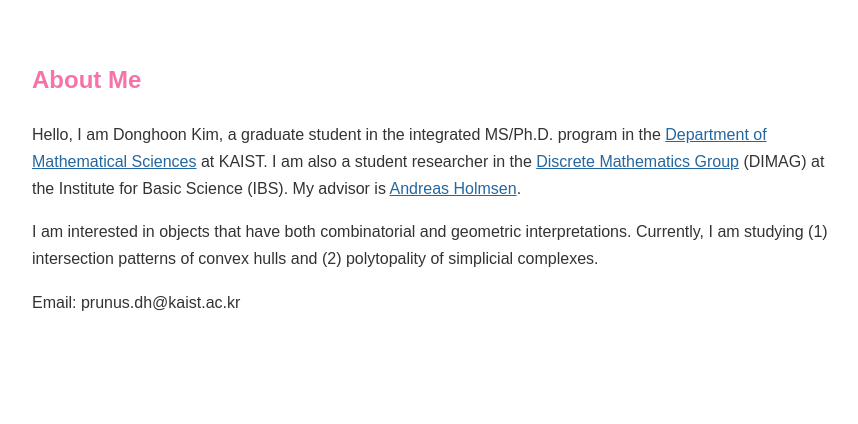
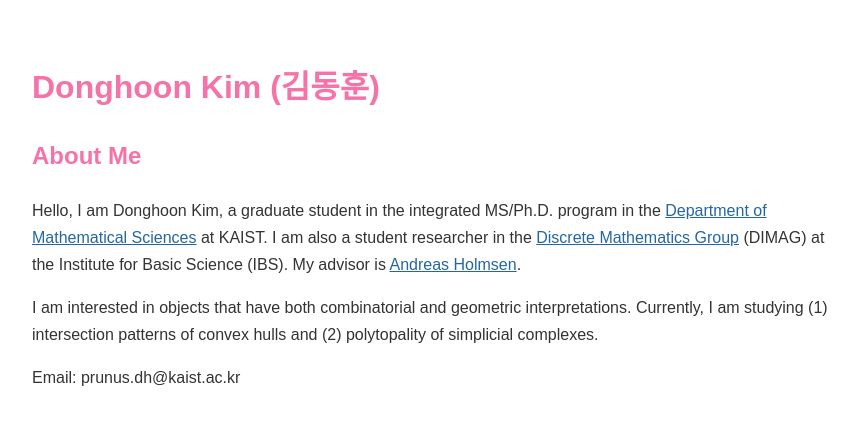
Before and after one commit to prunus-dh/prunus-dh.github.io, a plain HTML site: page index.html in a window 1280 px wide. Shown: the whole page, without its empty margins (208-1066 px from the left). Drawn offline with Linux system fonts and the light colour scheme.

Commit message:
Update index.html

```diff
--- a/index.html
+++ b/index.html
@@ -4,7 +4,7 @@
   <meta charset="UTF-8">
   <meta name="viewport"
         content="width=device-width, initial-scale=1">
-  <title>Donghoon Kim (김동훈)</title>
+  <title>Donghoon Kim</title>
   <style>
     body {
       font-family: Arial, sans-serif;
@@ -19,6 +19,8 @@
   </style>
 </head>
 <body>
+  <h1>Donghoon Kim (김동훈)</h1>
+
   <h2>About Me</h2>
   <p>
     Hello, I am Donghoon Kim, a graduate student in the integrated MS/Ph.D. program in the
```
